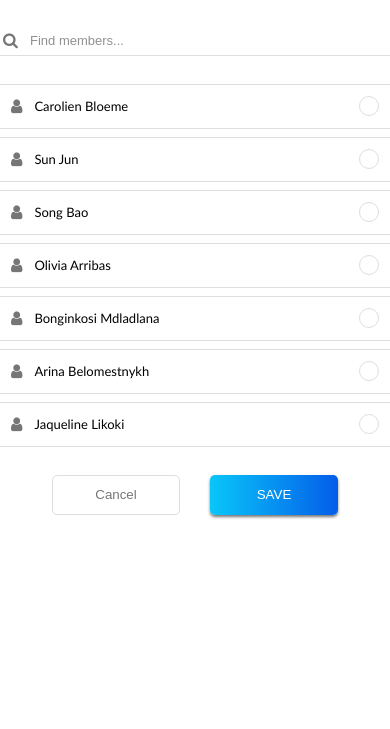
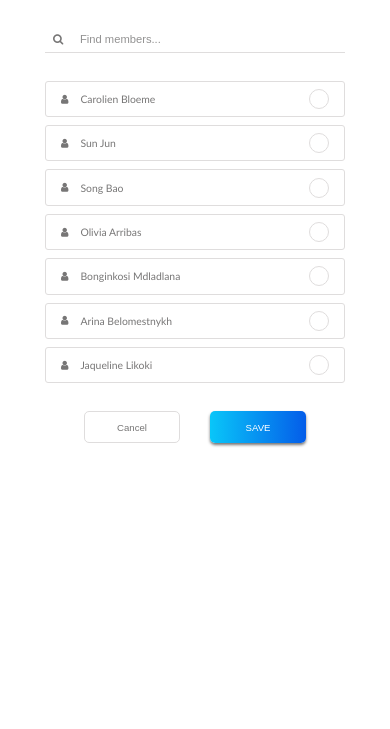
Before and after one commit to dohmeid/team-members-list, a plain HTML site: page list.html in a window 390 px wide. Shown: the part 115-844 px from the top of the page. Drawn offline with Linux system fonts and the light colour scheme.

Commit message:
making the form responsive

```diff
--- a/css/list.css
+++ b/css/list.css
@@ -16,12 +16,13 @@ html {
 }
 
 body {
-    /*the body acts like a main flex container*/
     display: flex;
     flex-direction: column;
+    align-items: center;
     font-family: 'Trebuchet MS', sans-serif;
     height: 100%;
     width: 100%;
+    font-size: 10px;
 }
 
 
@@ -32,11 +33,7 @@ header {
     display: flex;
     align-items: center;
     justify-content: center;
-    font-size: 12px;
-}
-
-header h1 {
-    font-weight: 200;
+    font-size: 1.2em;
 }
 
 
@@ -47,6 +44,7 @@ form {
     display: flex;
     flex-direction: column;
     align-items: center;
+    width: 400px;
 }
 
 button,
@@ -59,35 +57,37 @@ label {
 /*form search bar*/
 .search-container {
     position: relative;
-    min-width: 400px;
+    font-size: 1.4em;
+    width: 100%;
 }
 
-input[type="search"] {
+.search-container input[type="search"] {
     border: none;
     border-bottom: 1px solid var(--light-grey-shade);
-    height: 30px;
+    min-height: 2.4em;
     width: 100%;
-    padding: 2px 10px 2px 35px;
-    font-size: 13px;
+    padding-inline-start: 35px;
+    padding-inline-end: 10px;
+    font-size: 1em;
 }
 
-.fa-search {
+.search-container input[type="search"]::placeholder {
+    color: var(--grey-shade);
+    opacity: 0.8;
+}
+
+.search-container .fa-search {
     position: absolute;
-    top: 6px;
+    top: 8px;
     left: 8px;
     color: var(--grey-shade);
-}
-
-::placeholder {
-    color: var(--grey-shade);
-    opacity: 0.8;
 }
 
 
 /******************************************************************/
 /*form checkboxes*/
 .checkboxes-container {
-    width: 400px;
+    width: 100%;
     margin: 20px 0px;
     border: none;
 }
@@ -102,7 +102,7 @@ input[type="search"] {
 }
 
 .checkboxes-container ul li {
-    height: 45px;
+    min-height: 3.5em;
     border: 1px solid var(--light-grey-shade);
     border-radius: 3px;
     display: flex;
@@ -110,6 +110,7 @@ input[type="search"] {
     justify-content: space-between;
     padding: 0 15px;
     margin: 8px 0px;
+    font-size: 1.3em;
 }
 
 .checkboxes-container ul li .fa-user {
@@ -120,11 +121,6 @@ input[type="search"] {
 .checkboxes-container ul li label {
     flex-grow: 1;
     /* Allow label to grow and take remaining space */
-    font-size: 13px;
-}
-
-.checkboxes-container ul li label {
-    color: black;
 }
 
 .checkboxes-container ul li input[type="checkbox"] {
@@ -154,8 +150,8 @@ input[type="search"] {
 /*form buttons*/
 .buttons-container {
     display: grid;
-    grid-template-columns: repeat(2, 8em);
-    grid-template-rows: 40px;
+    grid-template-columns: repeat(2, 12em);
+    grid-template-rows: 4em;
     gap: 30px;
 }
 
@@ -165,6 +161,7 @@ input[type="search"] {
     color: white;
     background: linear-gradient(to right, #09C6F9, #045DE9);
     box-shadow: 0px 2px 3px 0px var(--grey-shade);
+    font-size: 1.2em;
 }
 
 .buttons-container .cancel {
@@ -172,6 +169,7 @@ input[type="search"] {
     border-radius: 5px;
     color: var(--grey-shade);
     background-color: white;
+    font-size: 1.2em;
 }
 
 .buttons-container button:hover {
@@ -188,35 +186,13 @@ input[type="search"] {
 
 /******************************************************************/
 /*media queries*/
-@media (max-width: 500px) {}
-
-/*
-@media all and (min-width: 800px) {
-    article {
-      width: 66%;
-      float: left;
+@media (max-width: 600px) {
+    body {
+        font-size: 8px;
     }
 
-    aside {
-      width: 33%;
-      float: right;
+    form {
+        width: 300px;
+        ;
     }
-  }
-
-  @media all and (min-width: 1600px) {
-    h1 {
-      width: 22.5%;
-      float: left;
-    }
-
-    article {
-      width: 50%;
-      float: left;
-    }
-
-    aside {
-      width: 22.5%;
-      float: right;
-    }
-  }
-*/
+}
--- a/list.html
+++ b/list.html
@@ -21,7 +21,7 @@
         <h1>Add members to Front-end development team</h1>
     </header>
 
-    <form id="membersForm" method="GET">
+    <form class="membersForm" method="GET">
         <div class="search-container">
             <i class="fa fa-search" aria-hidden="true"></i>
             <input type="search" id="search" class="search" name="search" aria-label="search for a member"
@@ -89,6 +89,19 @@
     <!-- essential javascript codes to provide form functionality, note:functions are not complete yet -->
     <script>
 
+        //change the label+icon color to black when checkbox is selected
+        const checkboxes = document.querySelectorAll('input[type="checkbox"]');
+        checkboxes.forEach(checkbox => {
+            checkbox.addEventListener('change', function () {
+                const label = document.querySelector(`label[for="${this.id}"]`);
+                if (this.checked) {
+                    label.style.color = 'black';
+                } else {
+                    label.style.color = 'grey'; // Reset to default color when unchecked
+                }
+            });
+        });
+
         //function to handle search queries
         function searchForm() {
             document.getElementById("search").nodeValue;
```
